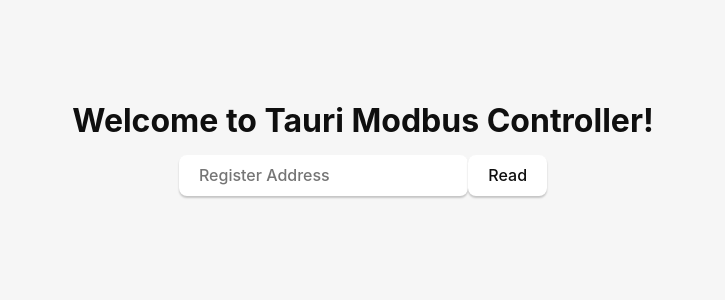
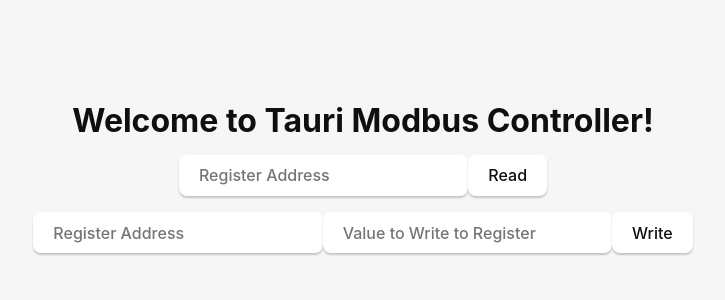
Before and after one commit to kvjoshi/tauri-modbus-rust, a React (Vite) app: page / in a window 1280 px wide. Shown: the top 300 px of the page, without its empty margins (277-1002 px from the left). Built offline with nearby package versions, Linux system fonts and the light colour scheme.

Commit message:
write register

```diff
--- a/src/App.tsx
+++ b/src/App.tsx
@@ -4,14 +4,21 @@
 import "./App.css";
 
 function App() {
-  const [greetMsg, setGreetMsg] = useState("");
+  const [regMsg, setRegMsg] = useState("");
+  const [writeMsg, setWriteMsg] = useState("");
+  const [wValue, setWValue] = useState("");
   const [reg_addr, setReg_Addr] = useState("");
+  const [wreg_addr, setWReg_Addr] = useState("");
 
   async function read_holding() {
     // Learn more about Tauri commands at https://tauri.app/v1/guides/features/command
-    setGreetMsg(await invoke("read_modbus", { reg: parseInt(reg_addr) }));
+      setRegMsg(await invoke("read_modbus", { reg: parseInt(reg_addr) }));
   }
 
+    async function write_reg() {
+        // Learn more about Tauri commands at https://tauri.app/v1/guides/features/command
+        setWriteMsg(await invoke("write_modbus", { reg: parseInt(wreg_addr), value: parseInt(wValue) }));
+    }
   return (
     <div className="container">
       <h1>Welcome to Tauri Modbus Controller!</h1>
@@ -33,8 +40,35 @@
         <button type="submit">Read</button>
       </form>
 
-      <p>{greetMsg}</p>
+      <p>{regMsg}</p>
 </div>
+        <div>
+
+            <form
+                className="row"
+                onSubmit={(e) => {
+                    e.preventDefault();
+                    write_reg();
+                }}
+            >
+                <input
+                    id="reg-address"
+                    type={"text"}
+                    onChange={(e) => setWReg_Addr(e.target.value)}
+                    placeholder={"Register Address"}
+                />
+
+                <input
+                    id="reg-address"
+                    type={"text"}
+                    onChange={(e) => setWValue(e.target.value)}
+                    placeholder={"Value to Write to Register"}
+                />
+                <button type="submit">Write</button>
+            </form>
+
+            <p>{writeMsg}</p>
+        </div>
     </div>
   );
 }
```
Also changed, not shown: 1 other file (tests, documents, lock files or other folders).
